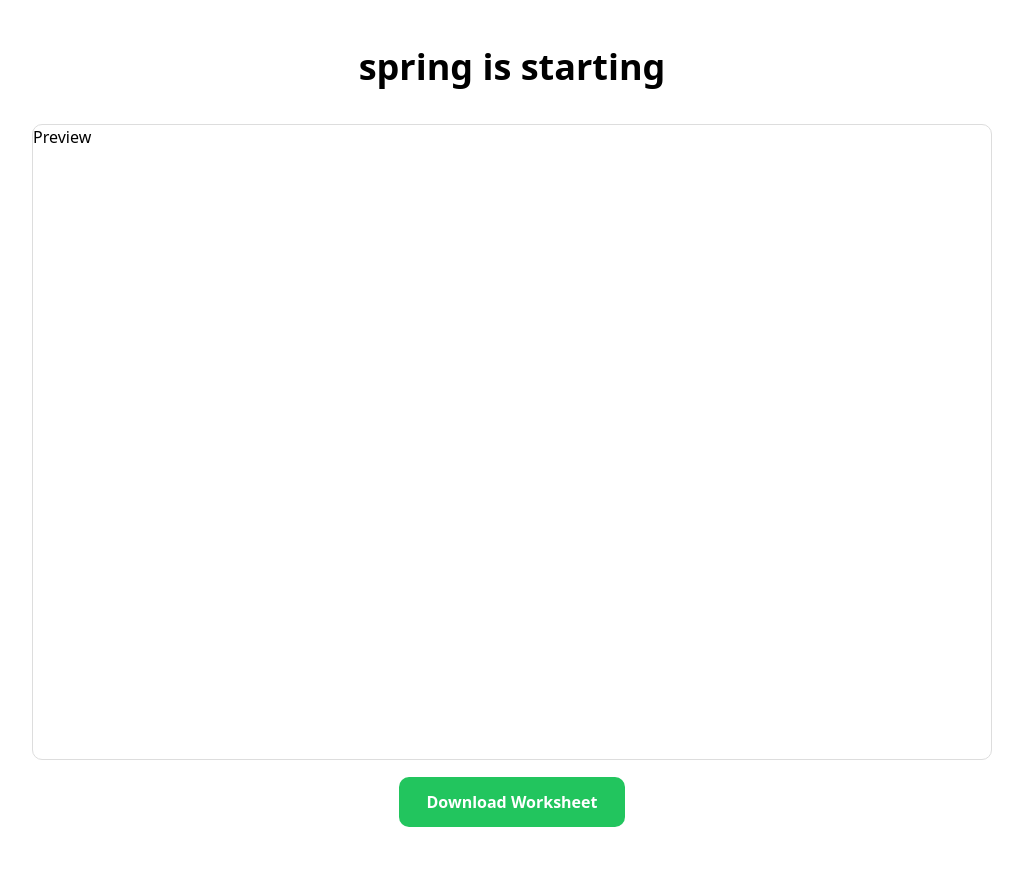
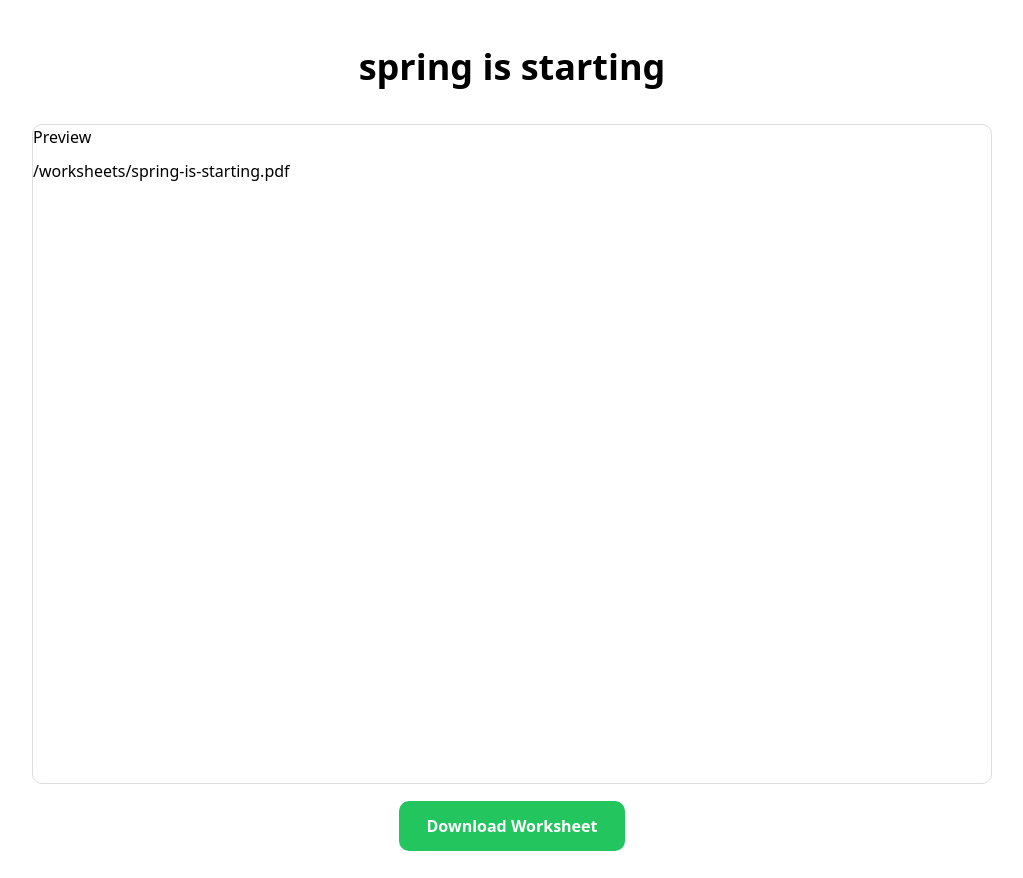
Before and after one commit to bharadwajkavuru/little-explorer-worksheets, a Next.js app: page /worksheet/spring-is-starting in a window 1280 px wide. Shown: the whole page, without its empty margins (128-1151 px from the left). Before the commit the page ends 854 px from the top, so only its background shows below. Built offline with nearby package versions, Linux system fonts and the light colour scheme.

Commit message:
pdf debug

```diff
--- a/app/worksheet/[slug]/page.tsx
+++ b/app/worksheet/[slug]/page.tsx
@@ -40,12 +40,15 @@ export default async function Page({ params }: PageProps) {
 Preview
 </h3>
 
-        <iframe
-          src={`/worksheets/${slug}.pdf`}
-          width="100%"
-          height="600"
-        />
+<p>/worksheets/{slug}.pdf</p>
 
+<iframe
+  src={`/worksheets/${slug}.pdf`}
+  width="100%"
+  height="600"
+  style={{ border: "none" }}
+  title={title}
+/>
       </div>
 
       {/* DOWNLOAD BUTTON */}
```
